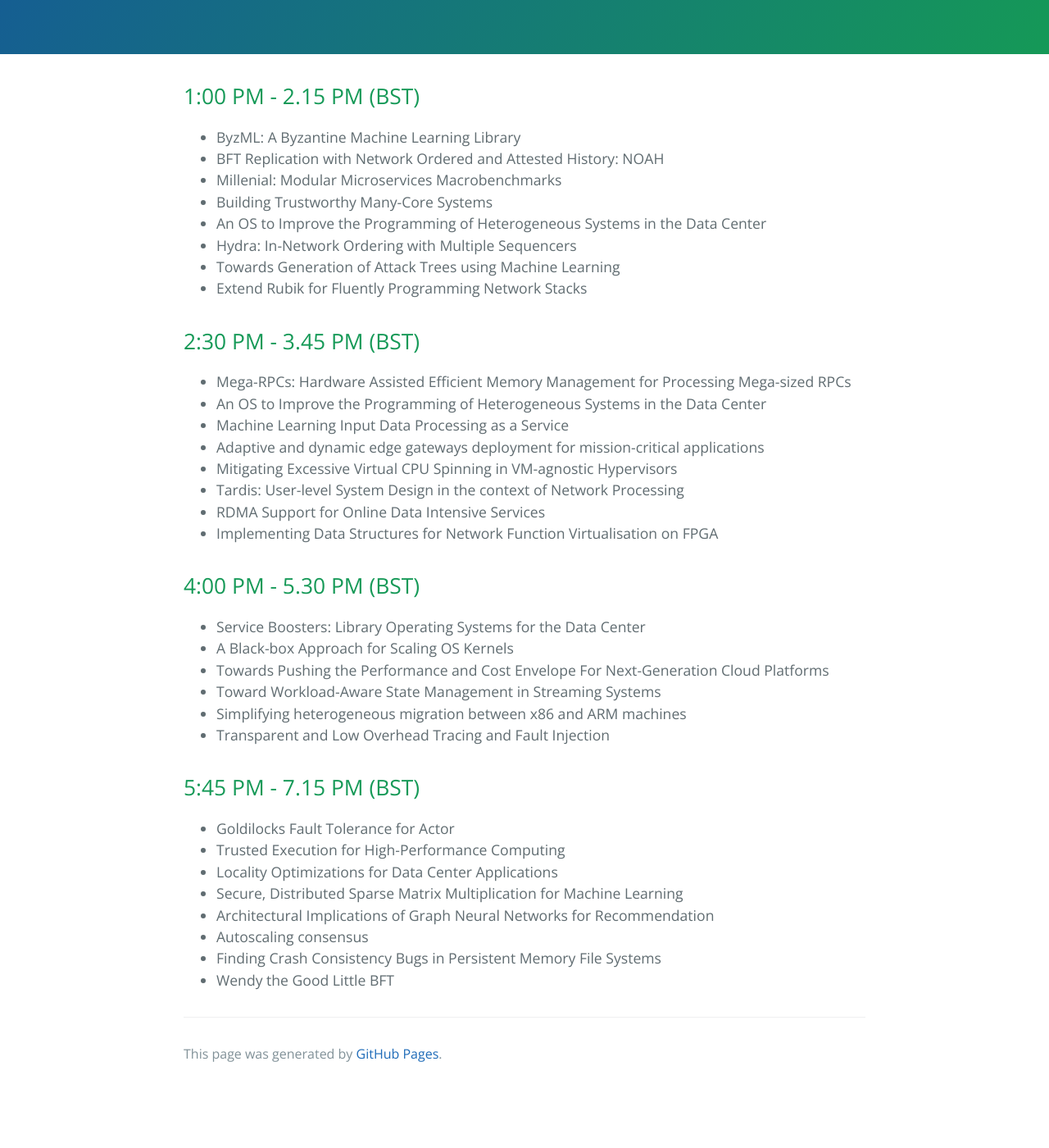
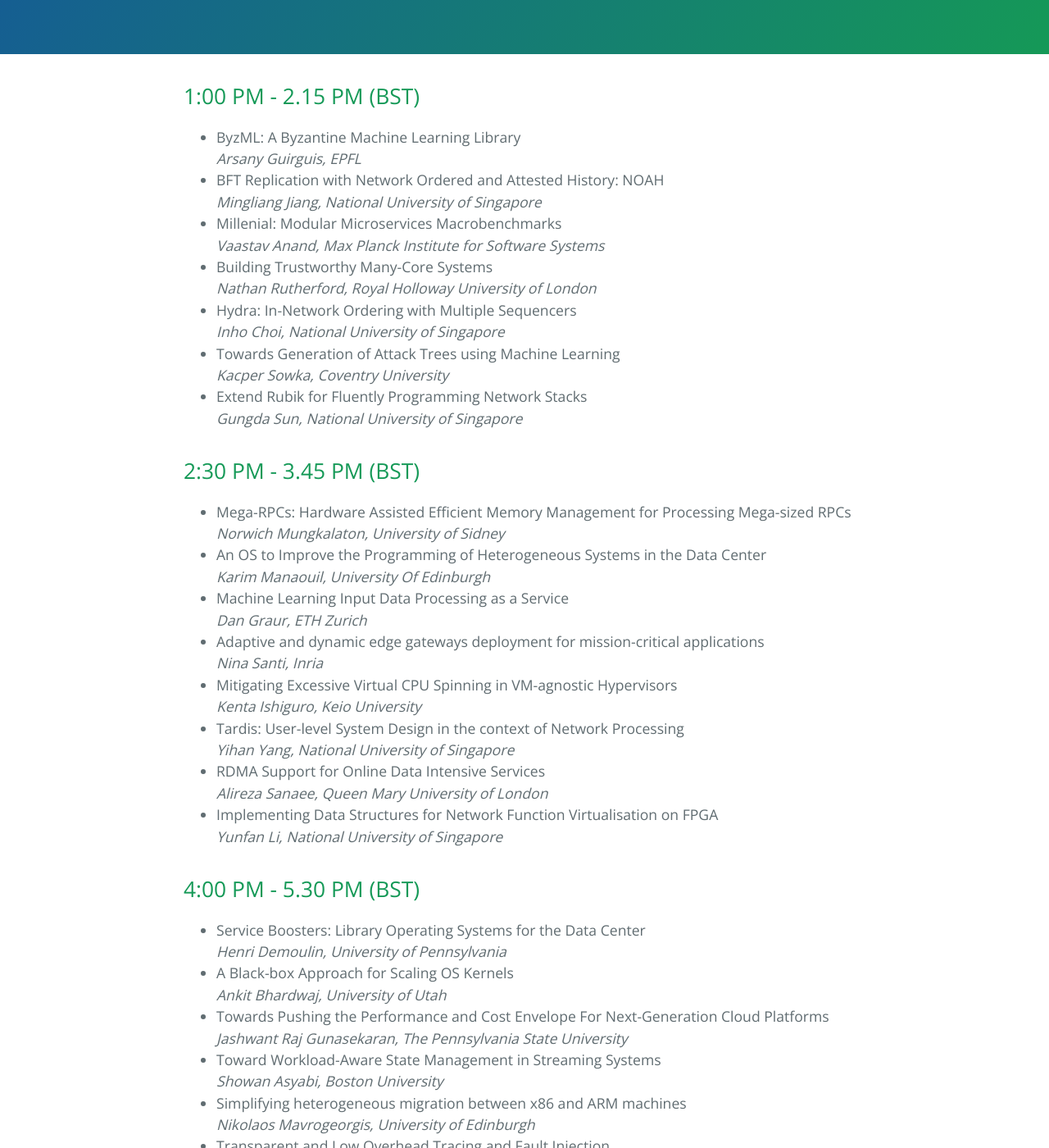
Before and after one commit to nacrooks/eurodw21.github.io, a Jekyll site: the page built from schedule.md, in a window 1280 px wide and 1400 px high, scrolled down 282 px. Shown: the whole window at 82% size. Built offline with Jekyll 4.4.1, drawn with Linux system fonts in a browser that asks for light colours; before the commit the page ends 1611 px from its top, so only the background shows below that; some of the changed text lies outside the part shown.

Commit message:
Eurosys schedule

```diff
--- a/schedule.md
+++ b/schedule.md
@@ -6,43 +6,71 @@ title: Schedule
 ## 1:00 PM - 2.15 PM  (BST)
 
 - ByzML: A Byzantine Machine Learning Library
+*Arsany Guirguis, EPFL*
 - BFT Replication with Network Ordered and Attested History: NOAH
+*Mingliang Jiang, National University of Singapore*
 - Millenial: Modular Microservices Macrobenchmarks
+*Vaastav Anand, Max Planck Institute for Software Systems*
 - Building Trustworthy Many-Core Systems
-- An OS to Improve the Programming of Heterogeneous Systems in the Data Center
+*Nathan Rutherford, Royal Holloway University of London*
 - Hydra: In-Network Ordering with Multiple Sequencers
+*Inho Choi, National University of Singapore*
 - Towards Generation of Attack Trees using Machine Learning
+*Kacper Sowka, Coventry University*
 - Extend Rubik for Fluently Programming Network Stacks
+*Gungda Sun, National University of Singapore*
 
 
 ## 2:30 PM - 3.45 PM (BST)
 - Mega-RPCs: Hardware Assisted Efficient Memory Management for Processing Mega-sized RPCs
+*Norwich Mungkalaton, University of Sidney*
 - An OS to Improve the Programming of Heterogeneous Systems in the Data Center
+*Karim Manaouil, University Of Edinburgh*
 - Machine Learning Input Data Processing as a Service
+*Dan Graur, ETH Zurich*
 - Adaptive and dynamic edge gateways deployment for mission-critical applications
+*Nina Santi, Inria*
 - Mitigating Excessive Virtual CPU Spinning in VM-agnostic Hypervisors
+*Kenta Ishiguro, Keio University*
 - Tardis: User-level System Design in the context of Network Processing
+*Yihan Yang, National University of Singapore*
 - RDMA Support for Online Data Intensive Services
+*Alireza Sanaee, Queen Mary University of London*
 - Implementing Data Structures for Network Function Virtualisation on FPGA
+*Yunfan Li, National University of Singapore*
 
 
 ## 4:00 PM - 5.30 PM (BST)
 
 - Service Boosters: Library Operating Systems for the Data Center
+*Henri Demoulin, University of Pennsylvania*
 - A Black-box Approach for Scaling OS Kernels
+*Ankit Bhardwaj, University of Utah*
 - Towards Pushing the Performance and Cost Envelope For Next-Generation Cloud Platforms
+*Jashwant Raj Gunasekaran, The Pennsylvania State University*
 - Toward Workload-Aware State Management in Streaming Systems
+*Showan Asyabi, Boston University*
 - Simplifying heterogeneous migration between x86 and ARM machines
+*Nikolaos Mavrogeorgis, University of Edinburgh*
 - Transparent and Low Overhead Tracing and Fault Injection
+*Jun Zhang, UC Santa Cruz*
 
 
 ## 5:45 PM - 7.15 PM (BST)
 
 - Goldilocks Fault Tolerance for Actor
+*Audrey Cheng, UC Berkeley*
 - Trusted Execution for High-Performance Computing
+*Ayaz Akram, UC Davis*
 - Locality Optimizations for Data Center Applications
+*Tanvir Ahmed Khan, University of Michigan*
 - Secure, Distributed Sparse Matrix Multiplication for Machine Learning
+*Samyukta Yagati, UC Berkeley*
 - Architectural Implications of Graph Neural Networks for Recommendation
+*Samuel Hsia, Harvard University*
 - Autoscaling consensus
+*David Chu, UC Berkeley*
 - Finding Crash Consistency Bugs in Persistent Memory File Systems
+*Hayley LeBanc, University of Texas at Austin*
 - Wendy the Good Little BFT
+*Neil Giridharan, UC Berkeley*
```
